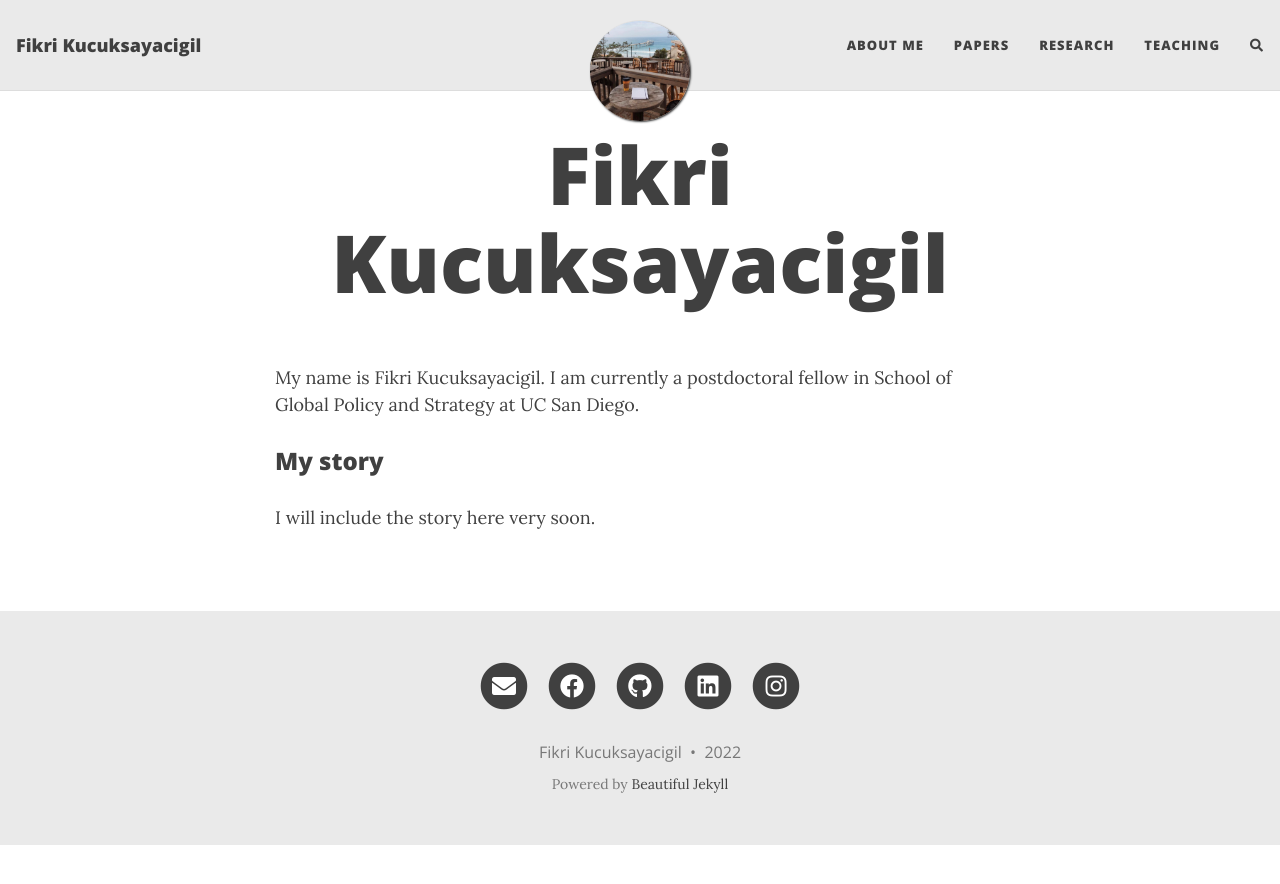
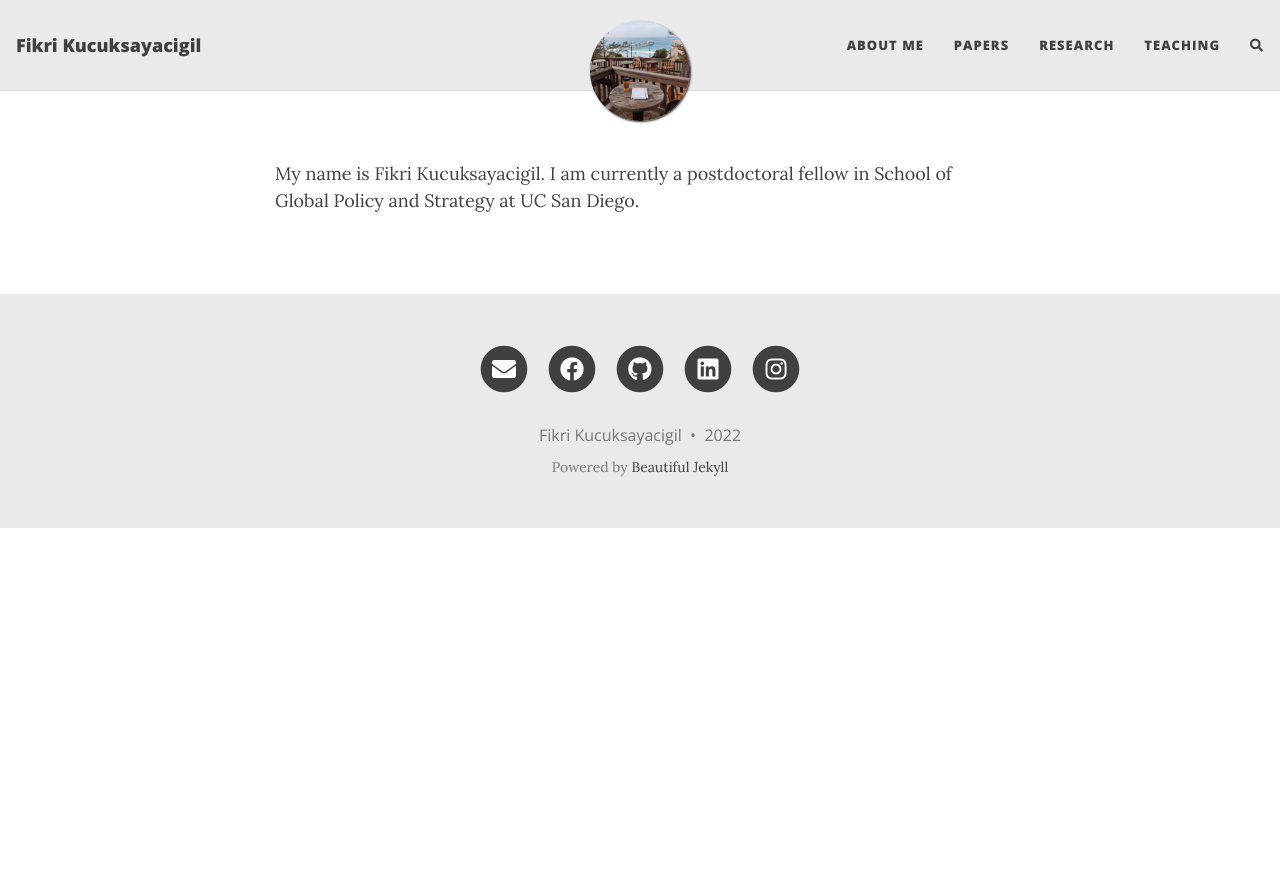
Before and after one commit to fikrikscg/fikrikscg.github.io, a Jekyll site: the page built from aboutme.md, in a window 1280 px wide. Shown: the top 884 px of the page. Built offline with Jekyll 4.4.1, drawn with Linux system fonts in a browser that asks for light colours; nearby versions of some CDN libraries; comment, search, counter and statistics services are not loaded.

Commit message:
Update aboutme.md

```diff
--- a/aboutme.md
+++ b/aboutme.md
@@ -1,11 +1,5 @@
 ---
 layout: page
-title: Fikri Kucuksayacigil
-# subtitle: Why you'd want to go on a date with me
 ---
 
 My name is Fikri Kucuksayacigil. I am currently a postdoctoral fellow in School of Global Policy and Strategy at UC San Diego.
-
-### My story
-
-I will include the story here very soon.
```
